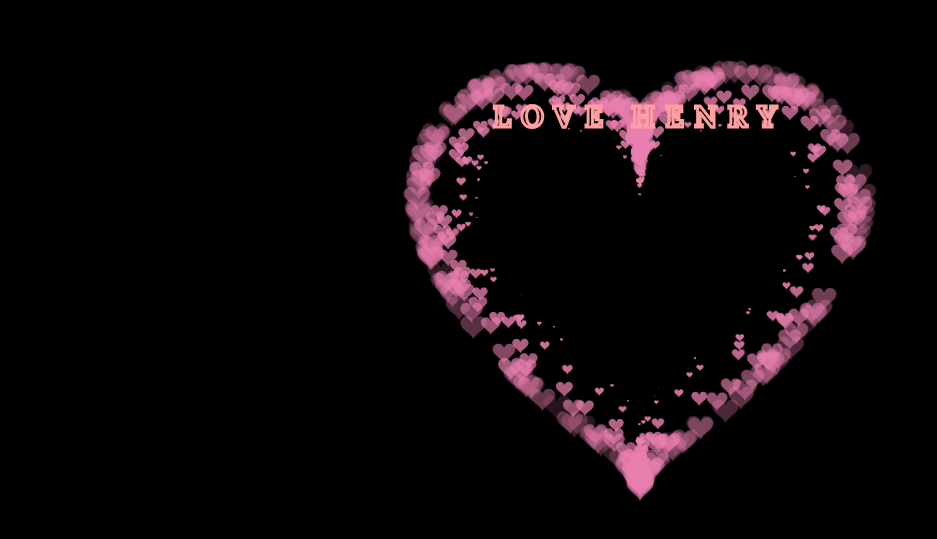
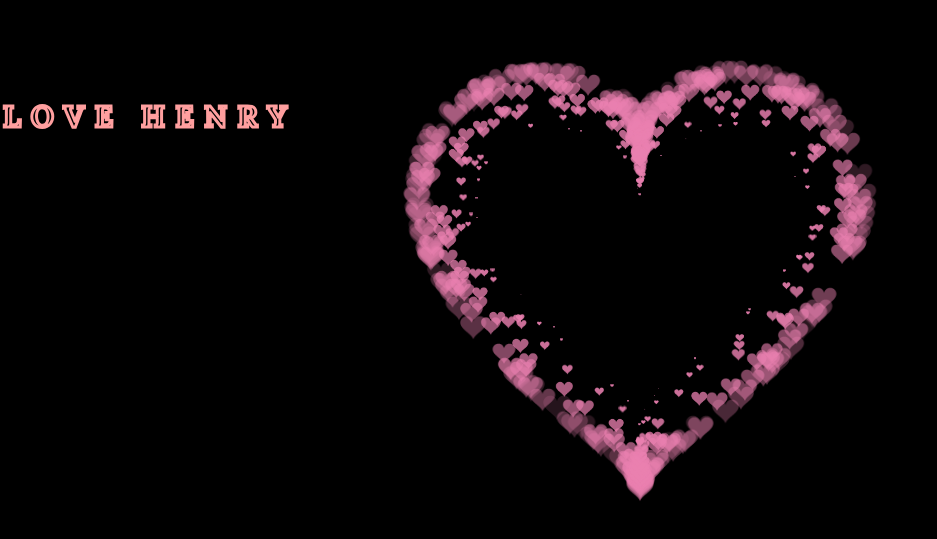
Before and after one commit to TanTran3004/Henry, a plain HTML site: page index.html in a window 1280 px wide. Shown: the part 123-662 px from the top of the page, without its empty margins (0-937 px from the left). Drawn offline with Linux system fonts and the light colour scheme.

Commit message:
upload source

```diff
--- a/index.html
+++ b/index.html
@@ -57,9 +57,6 @@
         position: absolute;
         margin: auto;
         top: 20%;
-        right: 0;
-        left: 0;
-        bottom: 0;
         width: fit-content;
         margin: 0 auto;
         height: fit-content;
```
